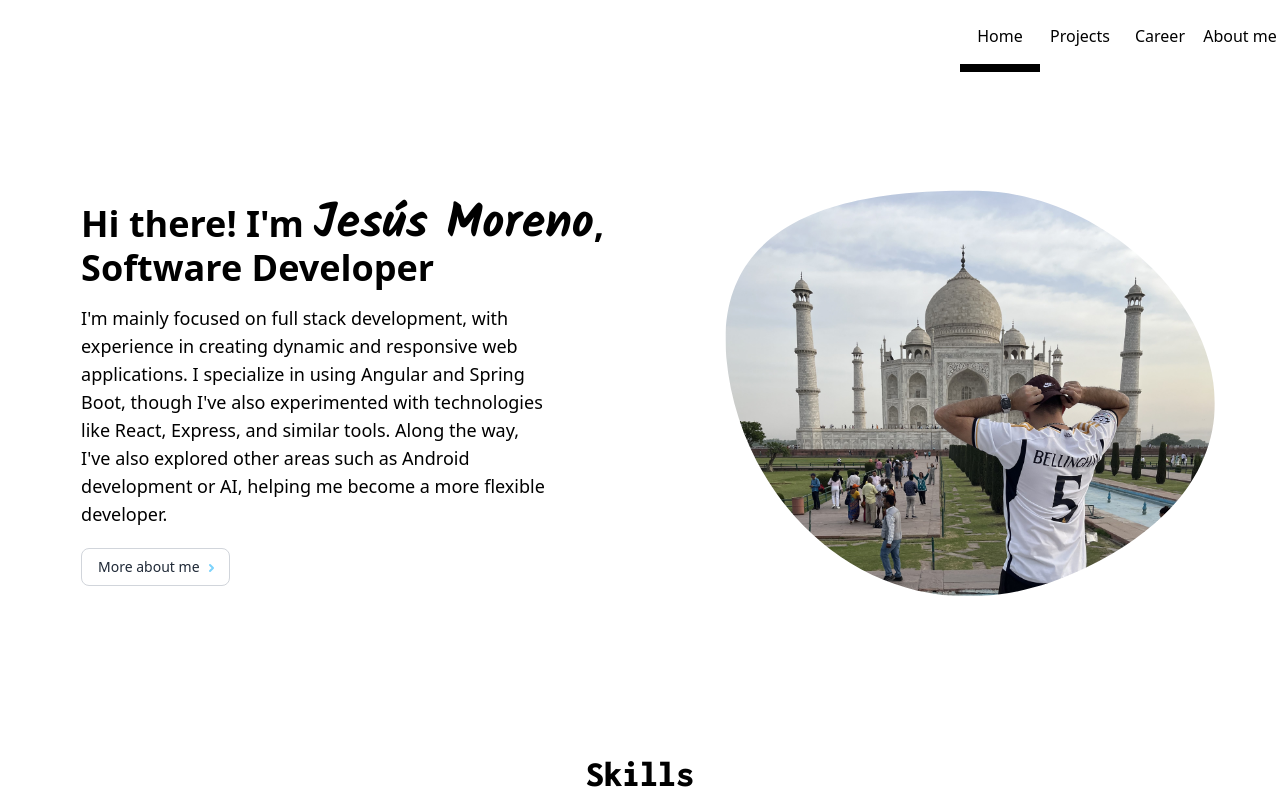
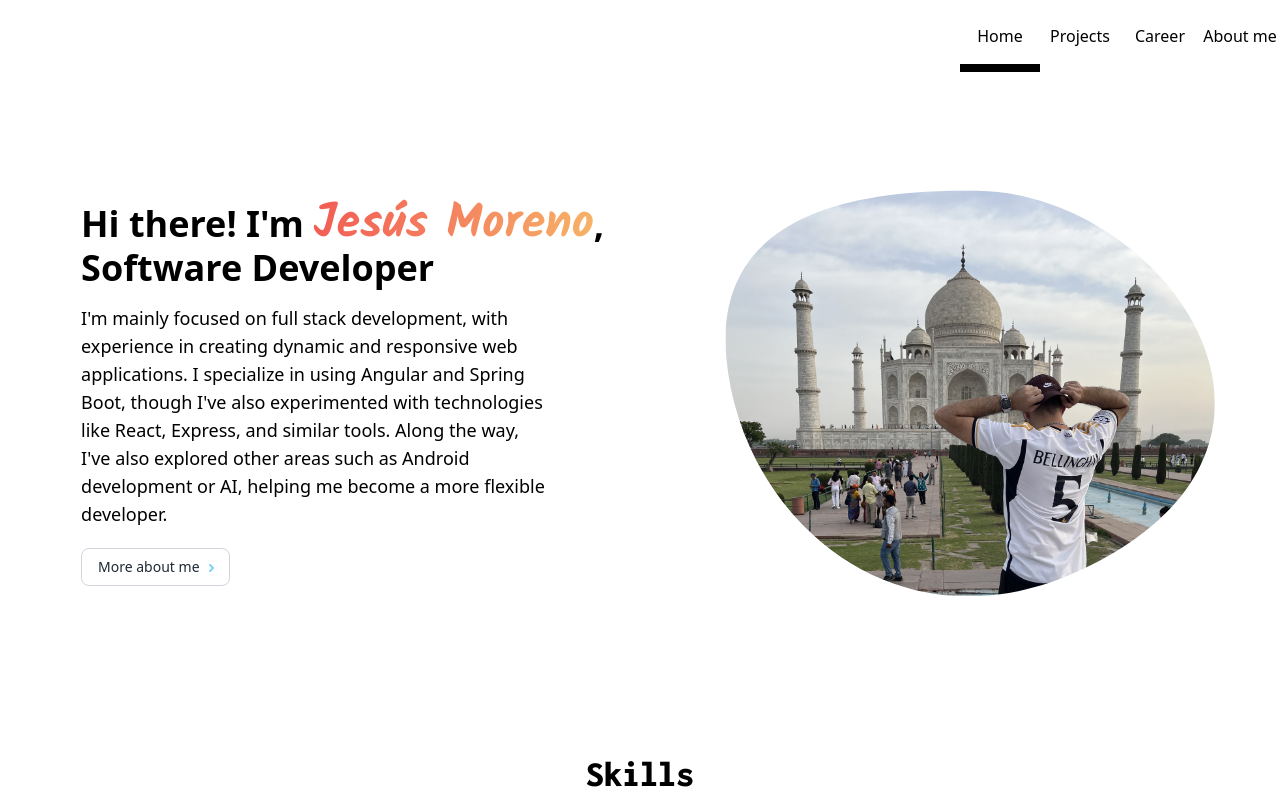
Before and after one commit to jesu-m0/jmoreno, an Angular app in the folder frontend/portfolioJMD/: page / in a window 1280 px wide. Shown: the top 800 px of the page. Built offline with nearby package versions, Linux system fonts and the light colour scheme.

Commit message:
change favico

```diff
--- a/frontend/portfolioJMD/src/app/features/landing-page/landing-page.component.html
+++ b/frontend/portfolioJMD/src/app/features/landing-page/landing-page.component.html
@@ -1,6 +1,6 @@
 <div class="container mx-auto p-6 flex flex-col md:flex-row items-center md:mt-20 md:justify-evenly md:mb-32">
   <div class="md:w-1/2 p-4">
-    <h1 class="text-4xl font-black mb-4">Hi there! I'm <span class="kalam-bold text-5xl">Jesús Moreno</span>, <br>
+    <h1 class="text-4xl font-black mb-4">Hi there! I'm <span class="kalam-bold text-5xl orange-gradient">Jesús Moreno</span>, <br>
       Software Developer</h1>
     <p class="text-lg md:w-4/5">
       I'm mainly focused on full stack development, with experience in creating dynamic and responsive web applications.
--- a/frontend/portfolioJMD/src/index.html
+++ b/frontend/portfolioJMD/src/index.html
@@ -5,7 +5,7 @@
   <title>Jesus Moreno</title>
   <base href="/">
   <meta name="viewport" content="width=device-width, initial-scale=1">
-  <link rel="icon" href="assets/j-favicon.png" type="image/png">
+  <link rel="icon" href="assets/favico64-pinksunset.png" type="image/png">
 
 </head>
 <body>
--- a/frontend/portfolioJMD/src/styles.css
+++ b/frontend/portfolioJMD/src/styles.css
@@ -7,14 +7,16 @@
 
 @media (prefers-color-scheme: light) {
   :root {
-    --favicon-color: black; /* Color para modo claro */
+    --favicon-color: black;
+    /* Color para modo claro */
   }
 }
 
 /* Modo oscuro */
 @media (prefers-color-scheme: dark) {
   :root {
-    --favicon-color: white; /* Color para modo oscuro */
+    --favicon-color: white;
+    /* Color para modo oscuro */
   }
 }
 
@@ -24,6 +26,26 @@ link[rel="icon"] {
 }
 
 body {
-    margin: 0;
-    padding: 0;
-  }
+  margin: 0;
+  padding: 0;
+}
+
+
+.orange-gradient {
+  background: linear-gradient(to left, #F7B267, #F4845F, #F25C54);
+  -webkit-background-clip: text;
+  -webkit-text-fill-color: transparent;
+}
+
+.bg-orange-gradient {
+  background: linear-gradient(to left, #F7B267, #F4845F, #F25C54);
+  color: white;
+}
+
+.tooltip {
+  @apply invisible absolute left-1/2 transform -translate-x-1/2 opacity-0 transition-opacity duration-300;
+}
+
+.has-tooltip:hover .tooltip {
+  @apply visible z-50 opacity-100;
+}
```
Also changed, not shown: frontend/portfolioJMD/src/assets/favico64-pinksunset.png (added).
